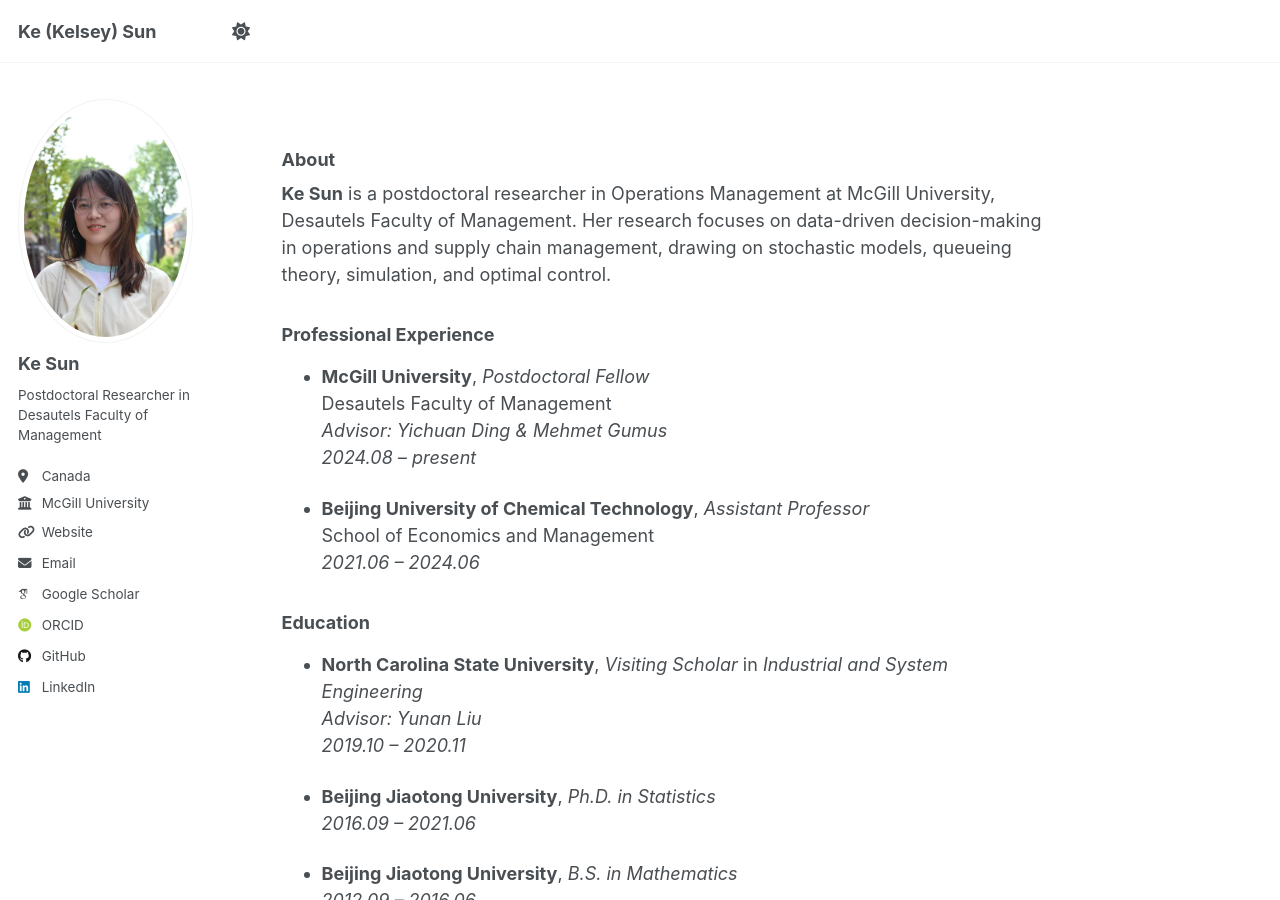
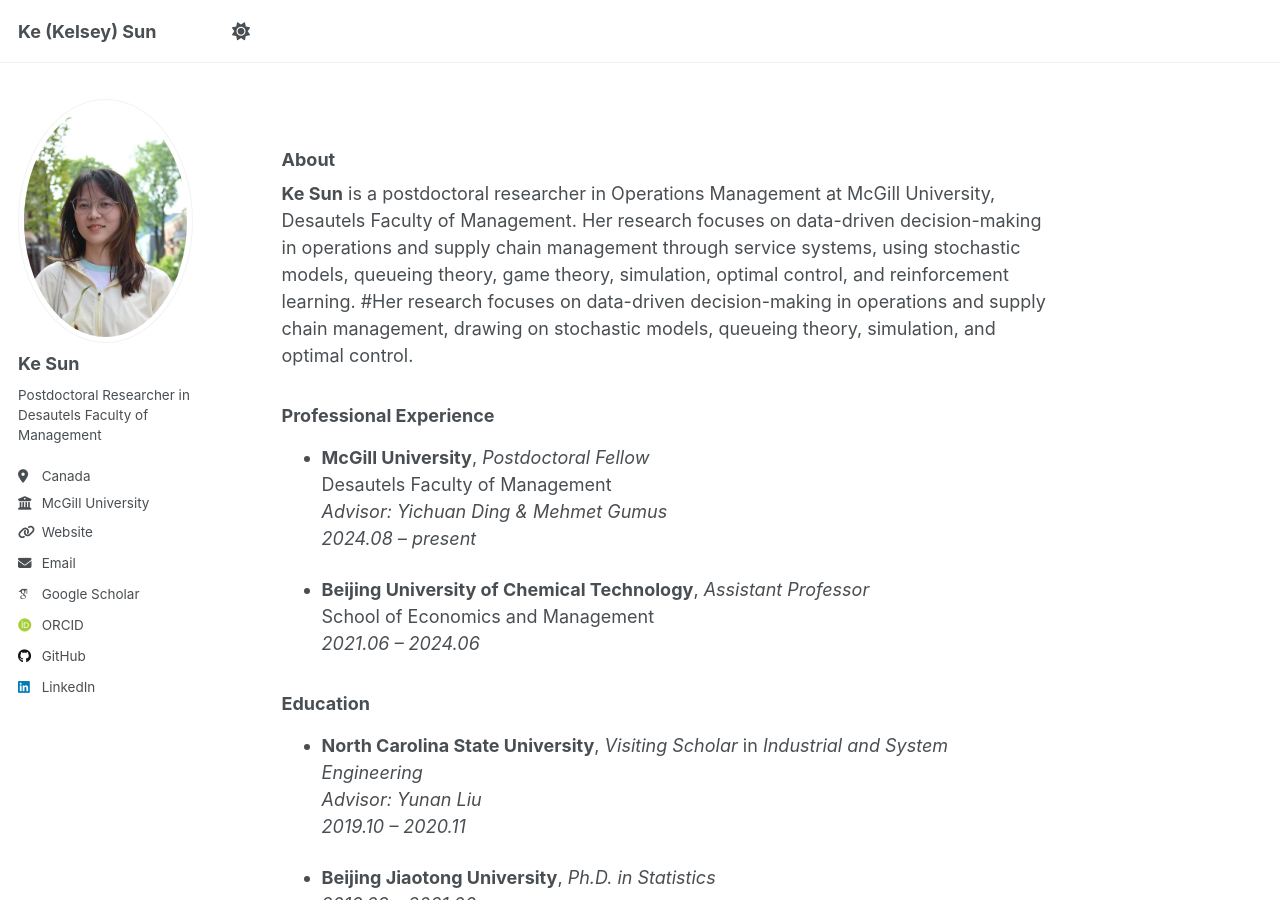
Before and after one commit to KeSun-2025/KeSun-2025.github.io, a Jekyll site: the page built from _pages/about.md, in a window 1280 px wide and 900 px high. Built offline with Jekyll 4.4.1, drawn with Linux system fonts in a browser that asks for light colours; some web fonts are replaced.

Commit message:
Update about.md

```diff
--- a/_pages/about.md
+++ b/_pages/about.md
@@ -10,7 +10,9 @@ redirect_from:
 
 ### About
 
-**Ke Sun** is a postdoctoral researcher in Operations Management at McGill University, Desautels Faculty of Management. Her research focuses on data-driven decision-making in operations and supply chain management, drawing on stochastic models, queueing theory, simulation, and optimal control.
+**Ke Sun** is a postdoctoral researcher in Operations Management at McGill University, Desautels Faculty of Management.
+Her research focuses on data-driven decision-making in operations and supply chain management through service systems, using stochastic models, queueing theory, game theory, simulation, optimal control, and reinforcement learning.
+#Her research focuses on data-driven decision-making in operations and supply chain management, drawing on stochastic models, queueing theory, simulation, and optimal control.
 
 
 ### Professional Experience
```
